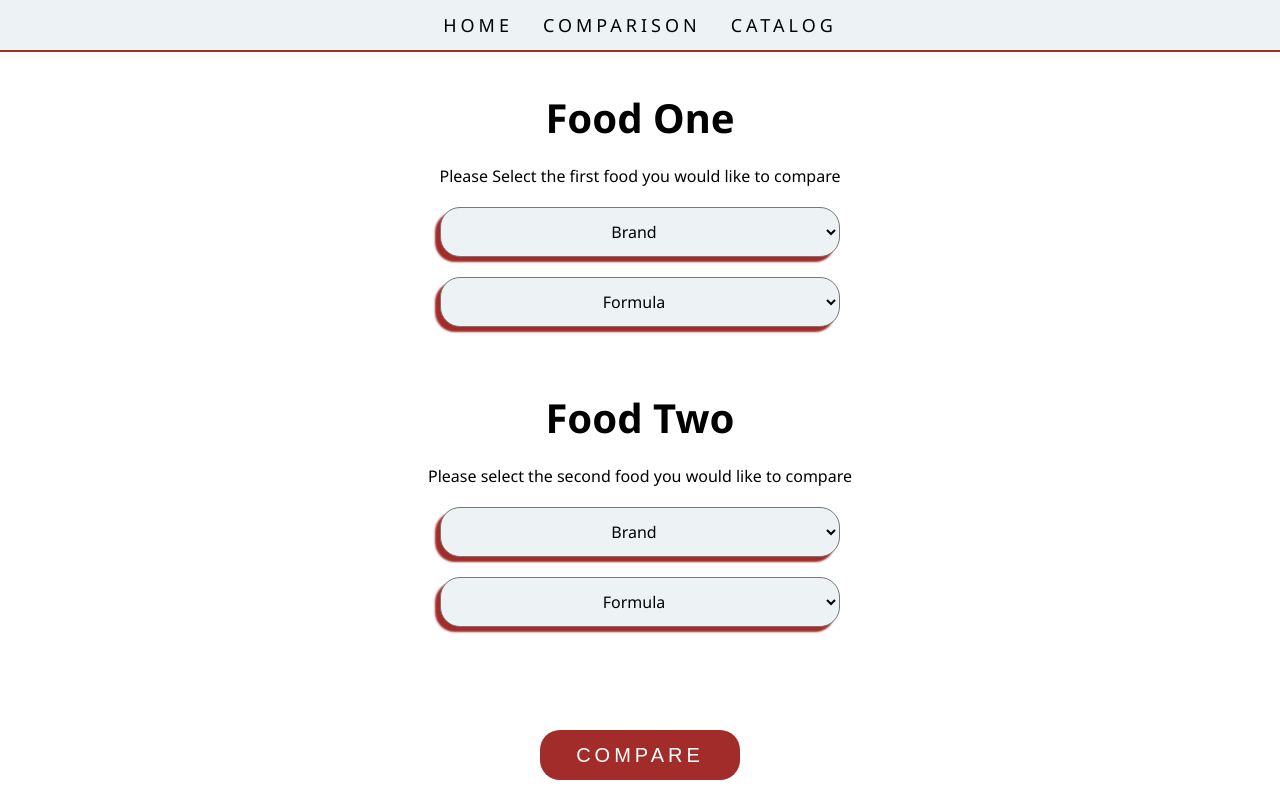
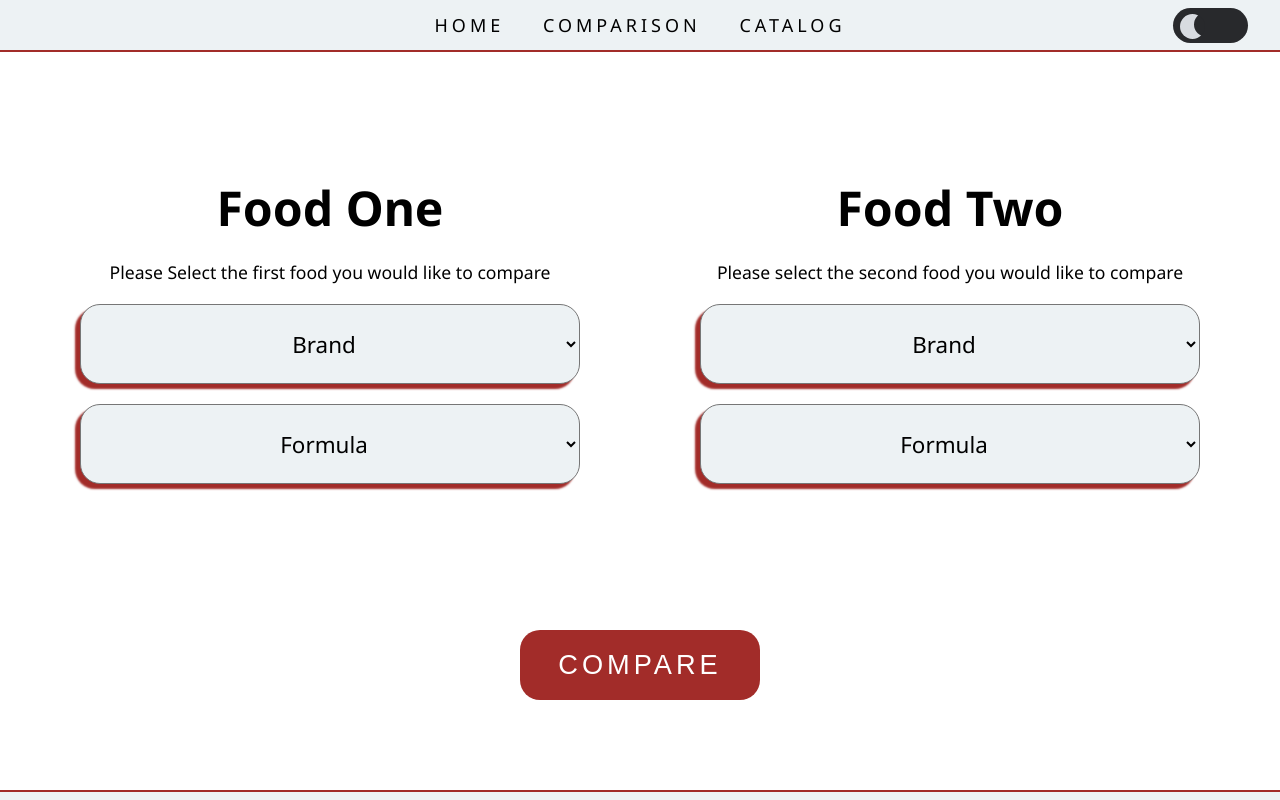
Before and after one commit to DeclanLacey/pet-food-comp, a React (Vite) app: page /search-form in a window 1280 px wide. Shown: the top 800 px of the page. Built offline with nearby package versions, Linux system fonts and the light colour scheme.

Commit message:
implementation of burger menu and other styles

```diff
--- a/src/components/App.jsx
+++ b/src/components/App.jsx
@@ -10,13 +10,49 @@
 
 function App() {
 
+    function closeBurgerMenu() {
+        let menuItems = document.getElementsByClassName("menu-items")
+        menuItems.style.transform = translateX(0)
+    }
+
     return (
         <div id="full-page-container" >
 
             <div className="nav-container">
-                <Link className="nav-item" to="/"> Home </Link>
-                <Link className="nav-item" to="/animal-selection-comp"> Comparison </Link>
-                <Link className="nav-item" to="/animal-selection-catalog"> Catalog </Link>
+                <div className="regular-navbar">
+                    <Link className="nav-item" to="/"> Home </Link>
+                    <Link className="nav-item" to="/animal-selection-comp"> Comparison </Link>
+                    <Link className="nav-item" to="/animal-selection-catalog"> Catalog </Link>
+                </div>
+
+                <div class="navbar">
+                    <div class="container nav-sub-container">
+                        <input class="checkbox" type="checkbox" name="" id="" />
+                        <div class="hamburger-lines">
+                            <span class="line line1"></span>
+                            <span class="line line2"></span>
+                            <span class="line line3"></span>
+                        </div>
+                    <div class="logo">
+
+                    </div>
+                        <div class="menu-items">
+                            <Link onClick={closeBurgerMenu} className="nav-item" to="/"> Home </Link>
+                            <Link onClick={closeBurgerMenu} className="nav-item" to="/animal-selection-comp"> Comparison </Link>
+                            <Link onClick={closeBurgerMenu} className="nav-item" to="/animal-selection-catalog"> Catalog </Link>
+                        </div>
+                    </div>
+                </div>
+
+
+
+
+                <div className='toggle-switch'>
+                    <label className="toggle-label">
+                        <input className="toggle-input" type='checkbox' />
+                        <span className='slider'></span>
+                    </label>
+                </div>
             </div>
 
             <div className="main-container">
--- a/src/components/SearchForm.jsx
+++ b/src/components/SearchForm.jsx
@@ -86,7 +86,7 @@
     return (
         <div className="form-page-container">
             <form className="search-form" onSubmit={handleSubmit}>
-
+                <div className="search-form-selection-section-container">
                     <div className="search-form-sub-container">
                         <label className="form-label"> Food One </label>
                         <label className="form-sub-label"> Please Select the first food you would like to compare</label>
@@ -115,6 +115,7 @@
                             </select>
                         </div>
                     </div>
+                </div>
                 <input className="submit-btn compare-btn" type="submit" value="Compare"></input>
             </form>
         </div>
--- a/src/style/app.css
+++ b/src/style/app.css
@@ -11,6 +11,155 @@
     justify-content: space-between;
     flex-direction: column;
 }
+
+/* ////////////////////////// burger nav styling ///////////////// */
+
+
+.container {
+    /* max-width: 1050px; */
+    /* width: 90%; */
+    margin: auto;
+  }
+
+  .navbar {
+    width: 100%;
+    box-shadow: 0 1px 4px rgb(146 161 176 / 15%);
+  }
+
+  .nav-container {
+    display: flex;
+    justify-content: space-between;
+    align-items: center;
+    height: 62px;
+  }
+
+  .navbar .menu-items {
+    display: flex;
+    background-color: whitesmoke;
+
+  }
+
+  .navbar .nav-sub-container li {
+    list-style: none;
+  }
+
+  .navbar .nav-sub-container a {
+    text-decoration: none;
+    color: #0e2431;
+    font-weight: 500;
+    font-size: 1.2rem;
+    padding: 0.7rem;
+  }
+
+  .navbar .nav-sub-container a:hover{
+      font-weight: bolder;
+  }
+
+  .nav-sub-container {
+    display: block;
+    position: relative;
+    height: 60px;
+  }
+
+  .nav-sub-container .checkbox {
+    position: absolute;
+    display: block;
+    height: 32px;
+    width: 32px;
+    top: 20px;
+    left: 20px;
+    z-index: 5;
+    opacity: 0;
+    cursor: pointer;
+  }
+
+  .nav-sub-container .hamburger-lines {
+    display: block;
+    height: 26px;
+    width: 32px;
+    position: absolute;
+    top: 17px;
+    left: 20px;
+    z-index: 2;
+    display: flex;
+    flex-direction: column;
+    justify-content: space-between;
+  }
+
+  .nav-sub-container .hamburger-lines .line {
+    display: block;
+    height: 4px;
+    width: 100%;
+    border-radius: 10px;
+    background: #0e2431;
+  }
+
+  .nav-sub-container .hamburger-lines .line1 {
+    transform-origin: 0% 0%;
+    transition: transform 0.4s ease-in-out;
+  }
+
+  .nav-sub-container .hamburger-lines .line2 {
+    transition: transform 0.2s ease-in-out;
+  }
+
+  .nav-sub-container .hamburger-lines .line3 {
+    transform-origin: 0% 100%;
+    transition: transform 0.4s ease-in-out;
+  }
+
+  .navbar .menu-items {
+    padding-top: 120px;
+    box-shadow: inset 0 0 2000px rgba(255, 255, 255, .5);
+    height: 100vh;
+    width: 100%;
+    transform: translate(-150%);
+    display: flex;
+    flex-direction: column;
+    margin-left: -40px;
+    padding-left: 50px;
+    transition: transform 0.5s ease-in-out;
+    text-align: center;
+  }
+
+  .navbar .menu-items li {
+    margin-bottom: 1.2rem;
+    font-size: 1.5rem;
+    font-weight: 500;
+  }
+
+  .logo {
+    position: absolute;
+    top: 5px;
+    right: 15px;
+    font-size: 1.2rem;
+    color: #0e2431;
+  }
+
+
+  .nav-container input[type="checkbox"]:checked ~ .menu-items {
+    transform: translateX(0);
+  }
+
+  .nav-container input[type="checkbox"]:checked ~ .hamburger-lines .line1 {
+    transform: rotate(45deg);
+  }
+
+  .nav-container input[type="checkbox"]:checked ~ .hamburger-lines .line2 {
+    transform: scaleY(0);
+  }
+
+  .nav-container input[type="checkbox"]:checked ~ .hamburger-lines .line3 {
+    transform: rotate(-45deg);
+  }
+
+  .nav-container input[type="checkbox"]:checked ~ .logo{
+    display: none;
+  }
+
+  /* ////////// need to figure out how to get the menu to close when a link is clicked */
+
+
 
 /* //////////////////// Nav styling ///////////////////// */
 
@@ -26,6 +175,10 @@
     z-index: 100;
     height: 50px;
     border-bottom: 2px solid #a22c29;
+}
+
+.regular-navbar {
+    display: none;
 }
 
 .nav-item {
@@ -47,6 +200,16 @@
     text-decoration: underline;
     transform: scale(1.1);
 }
+
+@media screen and (min-width: 700px) {
+    .navbar {
+        display: none;
+    }
+
+    .regular-navbar {
+        display: inline;
+    }
+  }
 
 
 /* ////////////////// Footer styling //////////////////////////// */
--- a/src/style/home.css
+++ b/src/style/home.css
@@ -81,8 +81,6 @@
 }
 
 @media screen and (min-width: 1000px) {
-    .home-page-container {
-    }
 
     .home-page-info-title {
         font-size: 2em;
--- a/src/style/index.css
+++ b/src/style/index.css
@@ -10,6 +10,67 @@
     font-family: 'Noto Sans', sans-serif;
     background-color: white;
 }
+
+
+/* /////////////////////// Dark mode ////////////////////////// */
+
+
+
+.toggle-switch {
+  position: absolute;
+  width: 75px;
+  top: 8px;
+  right: 70px;
+}
+
+.toggle-label {
+  position: absolute;
+  width: 100%;
+  height: 35px;
+  background-color: #28292c;
+  border-radius: 50px;
+  cursor: pointer;
+}
+
+.toggle-input {
+  position: absolute;
+  display: none;
+}
+
+.slider {
+  position: absolute;
+  width: 100%;
+  height: 100%;
+  border-radius: 50px;
+  transition: 0.3s;
+  margin-left: -38px
+}
+
+.toggle-input:checked ~ .slider {
+  background-color: #d8dbe0;
+}
+
+.slider::before {
+  content: "";
+  position: absolute;
+  top: 6px;
+  left: 8px;
+  width: 25px;
+  height: 25px;
+  border-radius: 50%;
+  box-shadow: inset 14px -2px 0px 0px #d8dbe0;
+  background-color: #28292c;
+  transition: 0.3s;
+}
+
+.toggle-input:checked ~ .slider::before {
+  transform: translateX(37px);
+  background-color: #28292c;
+  box-shadow: none;
+}
+
+
+
 
 /* /////////////////// Food Info container styling ///////////////// */
 
--- a/src/style/searchForm.css
+++ b/src/style/searchForm.css
@@ -9,10 +9,11 @@
     justify-content: space-between;
     min-height: 750px;
     align-items: center;
+
 }
 
 .compare-btn {
-  margin-bottom: 30px;
+    margin-bottom: 30px;
     height: 50px;
     width: 200px;
     font-size: 20px;
@@ -30,6 +31,7 @@
     transition: color, transform, 400ms;
     margin-bottom: 60px;
     margin-top: 40px;
+
 }
 
 .submit-btn:hover {
@@ -70,8 +72,59 @@
     background-color: #edf2f4;
     color: white;
     font-family: 'Noto Sans', sans-serif;
-    font-size: 16px;
+    font-size: 1.1em;
     cursor: pointer;
     color: black;
     box-shadow: -5px 5px 2px #a22c29;
+    overflow: scroll;
 }
+
+.search-form-selection-section-container {
+    display: flex;
+    flex-direction: column;
+    height: 350px;
+    justify-content: space-between;
+}
+
+@media screen and (min-width: 1250px) {
+
+    .form-page-container {
+        padding-bottom: 30px;
+    }
+
+    .search-form-selection-section-container {
+        flex-direction: row;
+        align-items: center;
+
+    }
+
+    .search-form-sub-container {
+        margin-left: 60px;
+        margin-right: 60px;
+        margin-bottom: -60px;
+    }
+
+    .form-input {
+        font-size: 1.4em;
+        height: 80px;
+        width: 500px;
+    }
+
+    .form-label {
+        font-size: 3em;
+    }
+
+    .form-sub-label {
+        font-size: 1.1em;
+    }
+
+    .search-form {
+        padding-top: 10px;
+    }
+
+    .compare-btn {
+        height: 70px;
+        width: 240px;
+        font-size: 1.7em;
+    }
+}
```
Lines whose indentation alone changed are shown as unchanged.
